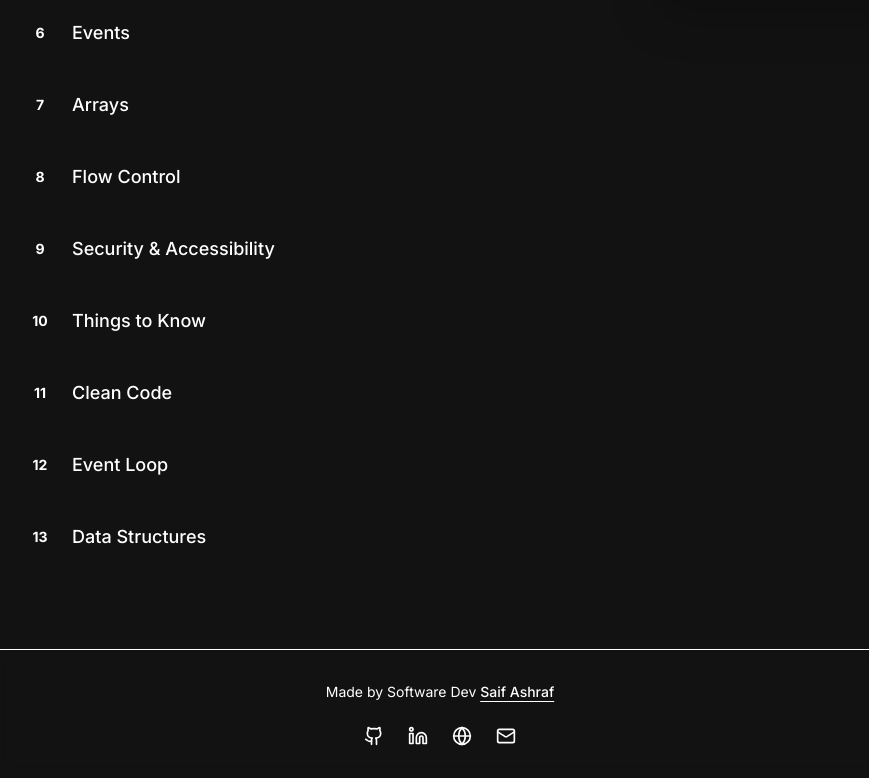
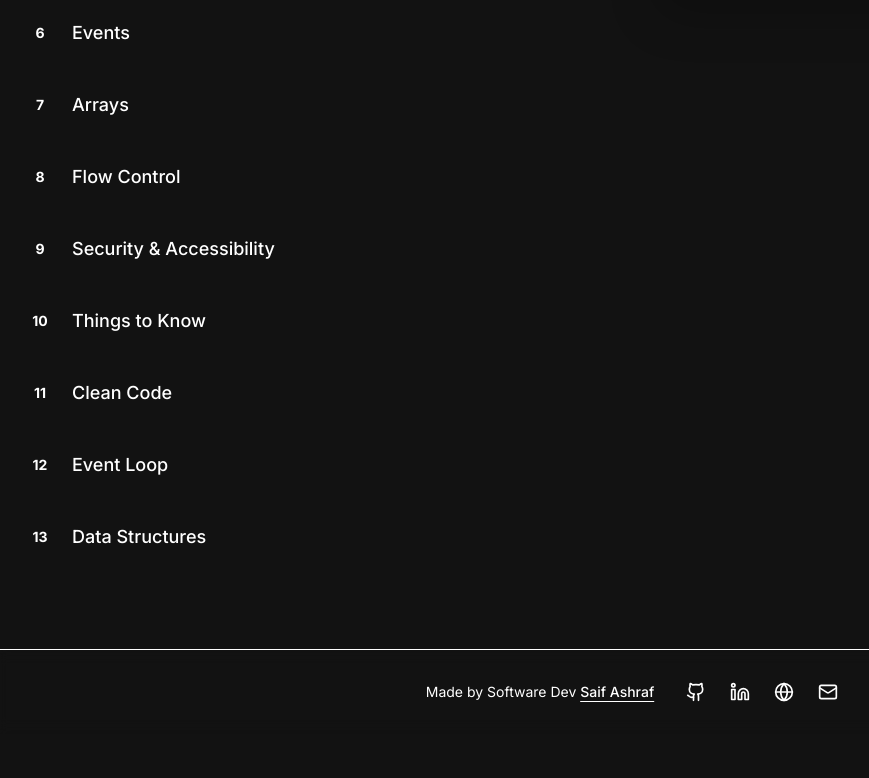
Before and after one commit to SaifAshrafHelmy/js-handbook, a Next.js app: page / in a window 1280 px wide. Shown: the part 721-1499 px from the top of the page, without its empty margins (8-877 px from the left). After the commit the page ends 1455 px from the top, so only its background shows below. Built offline with nearby package versions, Linux system fonts and the light colour scheme.

Commit message:
Fix footer alignment

```diff
--- a/components/layout/Footer.tsx
+++ b/components/layout/Footer.tsx
@@ -4,7 +4,7 @@ import { Github, Globe, Linkedin, Mail } from "lucide-react";
 export function Footer() {
     return (
         <footer className="border-t border-border/40 bg-background/95 backdrop-blur supports-[backdrop-filter]:bg-background/60 py-8">
-            <div className="container flex flex-col items-center justify-center gap-6 max-w-4xl px-4 md:px-8">
+            <div className="container mx-auto flex flex-row flex-wrap items-center justify-center gap-8 max-w-4xl px-4 md:px-8">
                 <p className="text-sm text-muted-foreground text-center">
                     Made by Software Dev{" "}
                     <a
```
